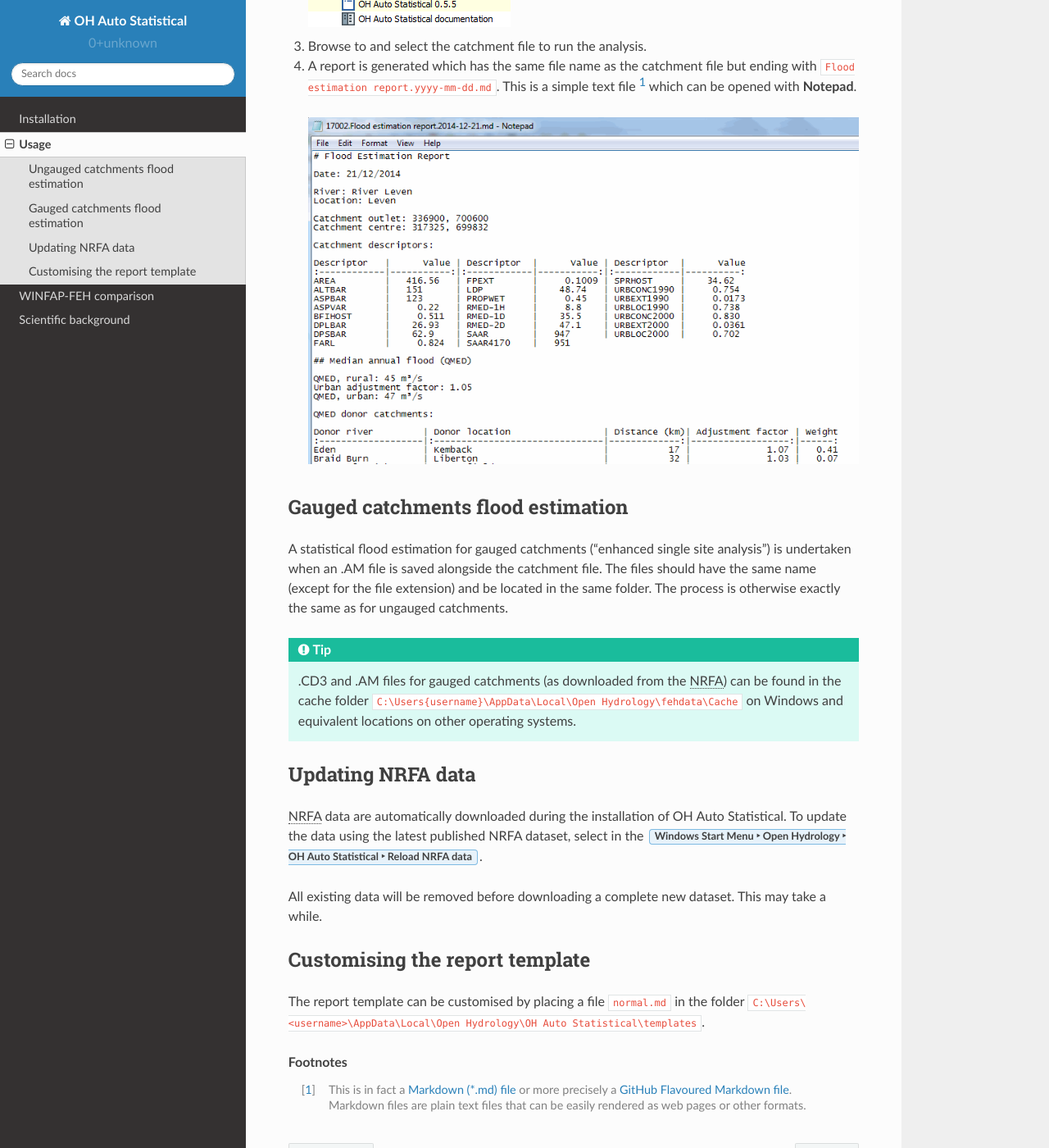
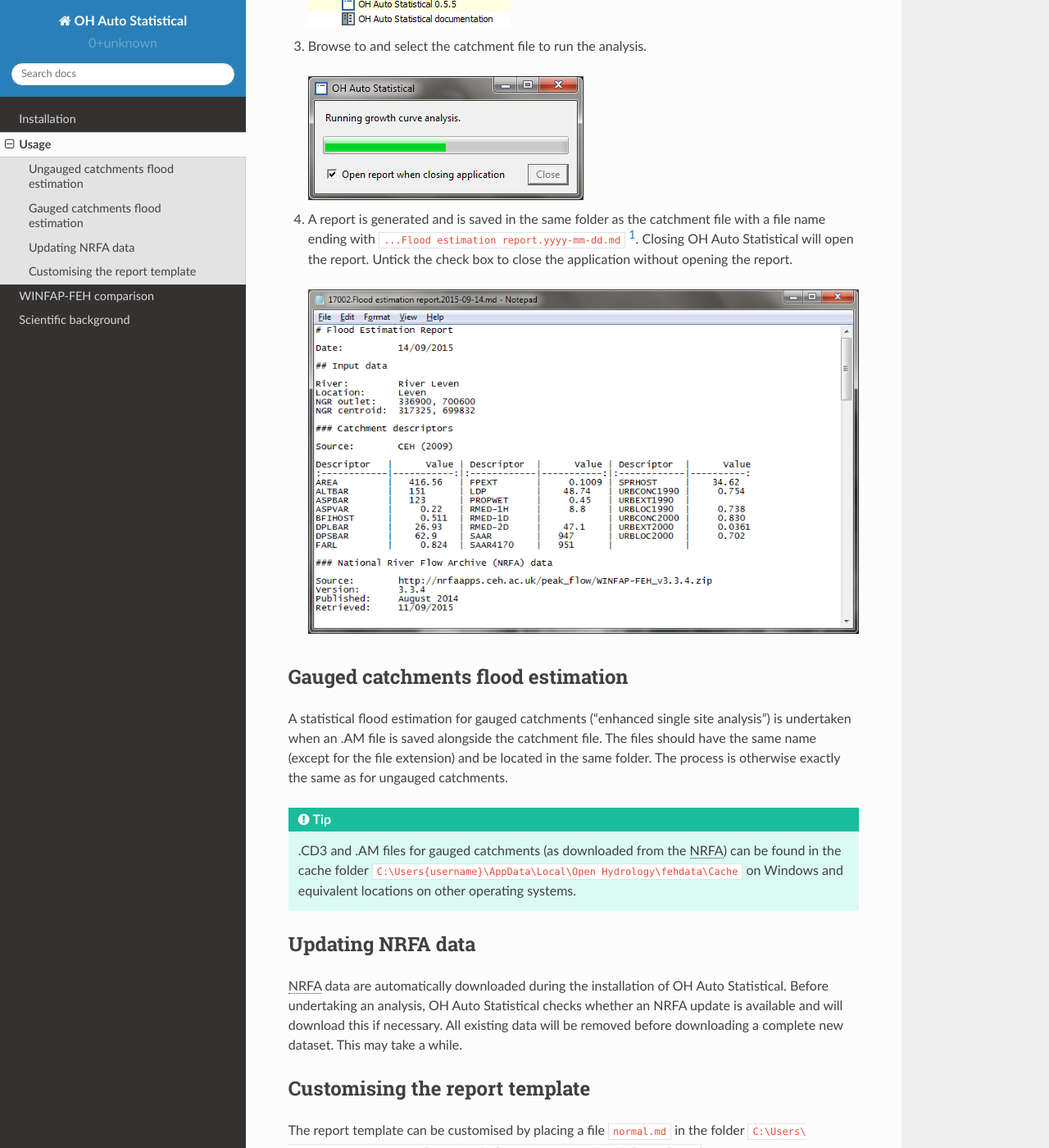
Before and after one commit to OpenHydrology/OH-Auto-Statistical, a Sphinx documentation site: the page built from docs/source/run.rst, in a window 1280 px wide and 1400 px high, scrolled down 491 px. Shown: the whole window at 82% size. Built offline with Sphinx 7.4.7 and the Read the Docs theme 2.0.0, drawn with Linux system fonts in a browser that asks for light colours.

Commit message:
analysis docs updates

```diff
--- a/docs/source/run.rst
+++ b/docs/source/run.rst
@@ -19,9 +19,11 @@
 
 3. Browse to and select the catchment file to run the analysis.
 
-4. A report is generated which has the same file name as the catchment file but ending with
-   :file:`Flood estimation report.yyyy-mm-dd.md`. This is a simple text file [#f1]_ which can be opened with
-   :program:`Notepad`.
+   .. image:: _static/run-analysis.png
+
+4. A report is generated and is saved in the same folder as the catchment file with a file name ending with
+   :file:`...Flood estimation report.yyyy-mm-dd.md` [#f1]_. Closing OH Auto Statistical will open the report. Untick the check
+   box to close the application without opening the report.
 
    .. image:: _static/report.png
 
@@ -44,10 +46,9 @@
 ------------------
 
 :abbr:`NRFA (National River Flow Archive )` data are automatically downloaded during the installation of OH Auto
-Statistical. To update the data using the latest published NRFA dataset, select in the
-:menuselection:`Windows Start Menu --> Open Hydrology --> OH Auto Statistical --> Reload NRFA data`.
-
-All existing data will be removed before downloading a complete new dataset. This may take a while.
+Statistical. Before undertaking an analysis, OH Auto Statistical checks whether an NRFA update is available and will
+download this if necessary. All existing data will be removed before downloading a complete new dataset. This may take a
+while.
 
 
 Customising the report template
@@ -59,6 +60,6 @@
 
 .. rubric:: Footnotes
 
-.. [#f1] This is in fact a `Markdown (*.md) file <http://daringfireball.net/projects/markdown/>`_ or more precisely a
+.. [#f1] This is a `Markdown (*.md) file <http://daringfireball.net/projects/markdown/>`_ or more precisely a
          `GitHub Flavoured Markdown file <https://help.github.com/articles/github-flavored-markdown/>`_. Markdown files
          are plain text files that can be easily rendered as web pages or other formats.
```
Also changed, not shown: docs/source/_static/report.png, docs/source/_static/run-analysis.png (added).
